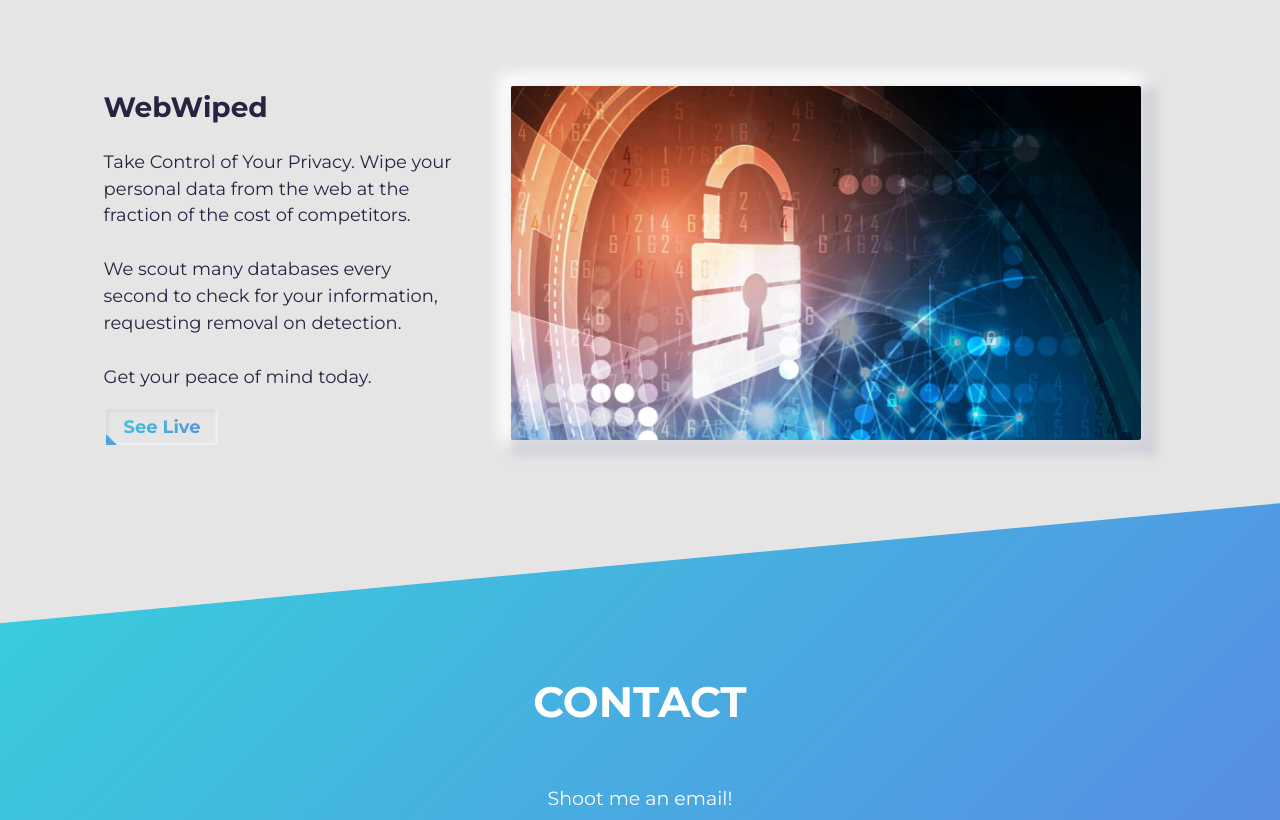
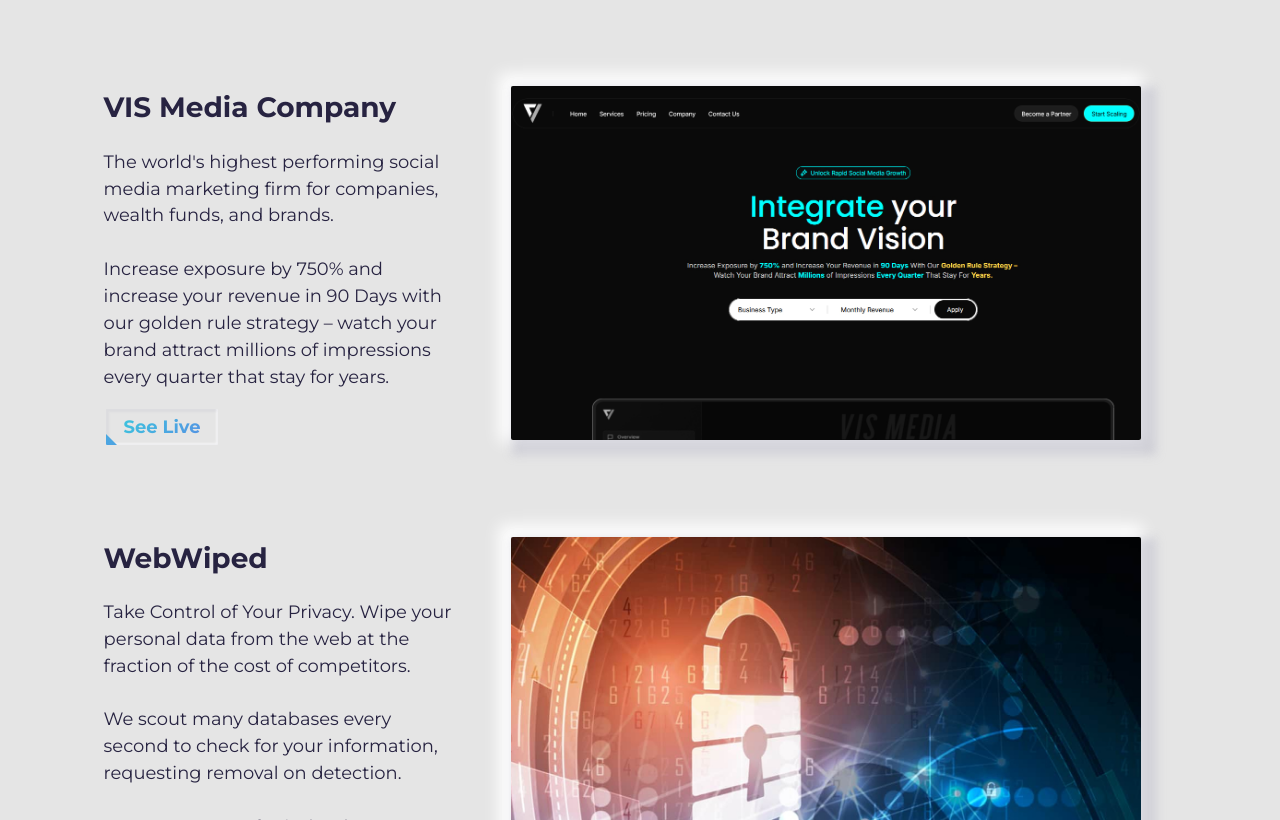
Before and after one commit to iohins/hins-portfolio, a plain HTML site: page index.html in a window 1280 px wide. Shown: the part 1980-2800 px from the top of the page. Drawn offline with Linux system fonts and the light colour scheme.

Commit message:
created readme.md and added VIS to projects section

```diff
--- a/index.html
+++ b/index.html
@@ -234,6 +234,52 @@
                     <article class="row">
                         <div class="project-wrapper__text">
                             <h3 class="project-wrapper__text-title">
+                                VIS Media Company
+                            </h3>
+                            <p class="project-wrapper__text-info">
+                                The world's highest performing social media
+                                marketing firm for companies, wealth funds, and
+                                brands. <br /><br />
+                                Increase exposure by 750% and increase your
+                                revenue in 90 Days with our golden rule strategy
+                                – watch your brand attract millions of
+                                impressions every quarter that stay for years.
+                            </p>
+                            <div class="project-wrapper__text-btns">
+                                <a
+                                    href="https://www.visintegrated.com/#hero"
+                                    target="_blank"
+                                    rel="noopener noreferrer"
+                                    class="cta-btn cta-btn--hero cta-btn--projects"
+                                    >See Live</a
+                                >
+                            </div>
+                        </div>
+
+                        <div class="project-wrapper__image">
+                            <a
+                                href="#"
+                                target="_blank"
+                                rel="noopener noreferrer"
+                            >
+                                <div class="thumbnail rounded">
+                                    <img
+                                        src="./assets/vis.jpg"
+                                        class="img-fluid"
+                                        alt="Project Image"
+                                        width="1366"
+                                        height="767"
+                                    />
+                                </div>
+                            </a>
+                        </div>
+                    </article>
+                    <!-- /END Project -->
+
+                    <!-- Each .row is a project -->
+                    <article class="row">
+                        <div class="project-wrapper__text">
+                            <h3 class="project-wrapper__text-title">
                                 WebWiped
                             </h3>
                             <p class="project-wrapper__text-info">
@@ -283,57 +329,6 @@
                         </div>
                     </article>
                     <!-- /END Project -->
-
-                    <!-- Each .row is a project
-                    <article class="row">
-                        <div class="project-wrapper__text">
-                            <h3 class="project-wrapper__text-title">
-                                Project Title
-                            </h3>
-                            <p class="project-wrapper__text-info">
-                                Lorem ipsum dolor sit amet consectetur
-                                adipisicing elit. Deleniti voluptas, sit nam
-                                perspiciatis tempore aspernatur ullam
-                                necessitatibus impedit repellendus vero sed ipsa
-                                eos beatae ab sint saepe nostrum! Enim,
-                                perferendis.
-                            </p>
-                            <div class="project-wrapper__text-btns">
-                                <a
-                                    href="#"
-                                    target="_blank"
-                                    rel="noopener noreferrer"
-                                    class="cta-btn cta-btn--hero cta-btn--projects"
-                                    >See Live</a
-                                >
-                                <a
-                                    href="#"
-                                    target="_blank"
-                                    class="cta-btn text-color-main"
-                                    >Source Code</a
-                                >
-                            </div>
-                        </div>
-
-                        <div class="project-wrapper__image">
-                            <a
-                                href="#"
-                                target="_blank"
-                                rel="noopener noreferrer"
-                            >
-                                <div class="thumbnail rounded">
-                                    <img
-                                        src="./assets/project.png"
-                                        class="img-fluid"
-                                        alt="Project Image"
-                                        width="1366"
-                                        height="767"
-                                    />
-                                </div>
-                            </a>
-                        </div>
-                    </article>
-                     /END Project -->
                 </div>
             </div>
         </section>
```
Also changed, not shown: assets/vis.jpg (added), 1 other file.
